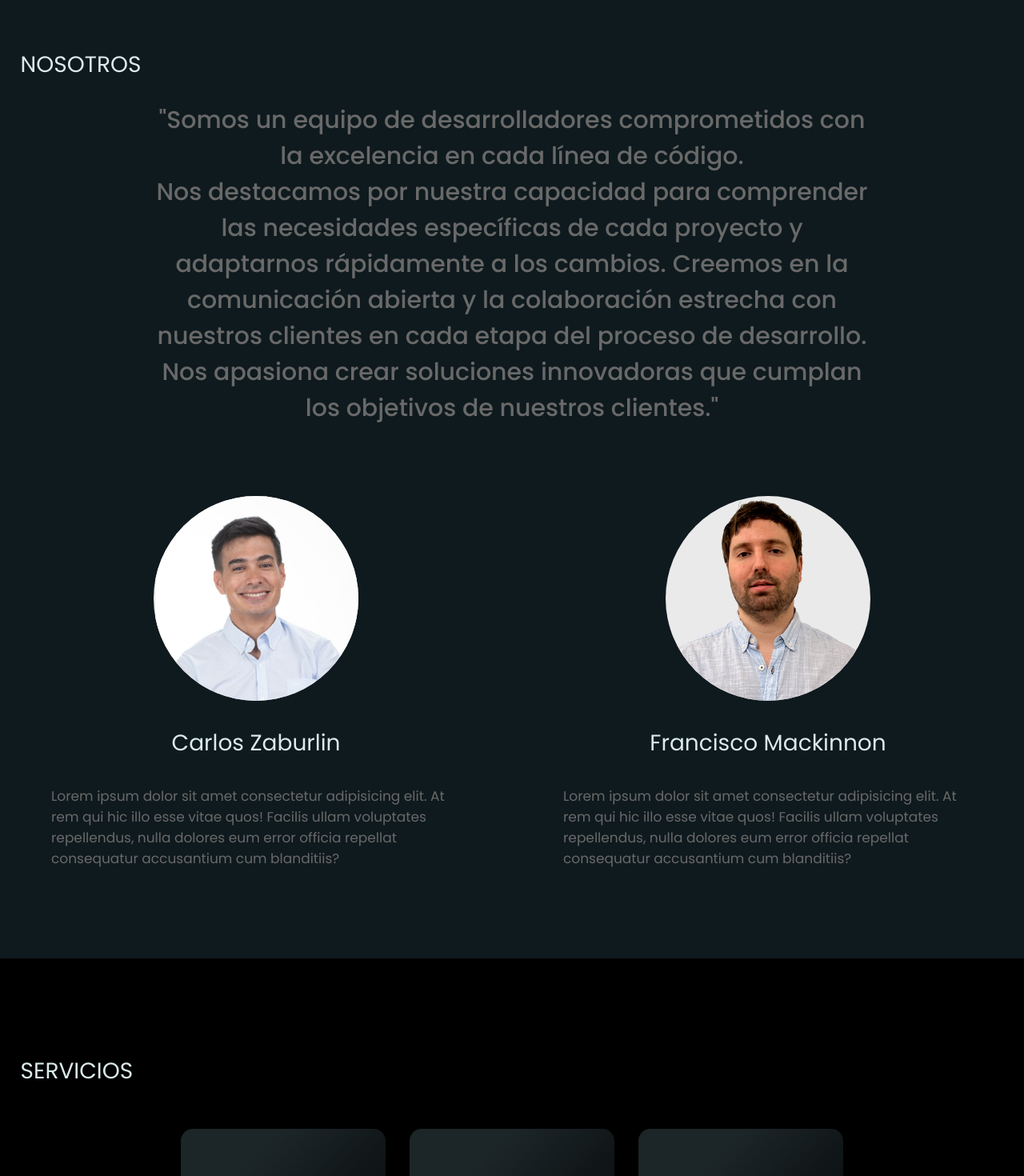
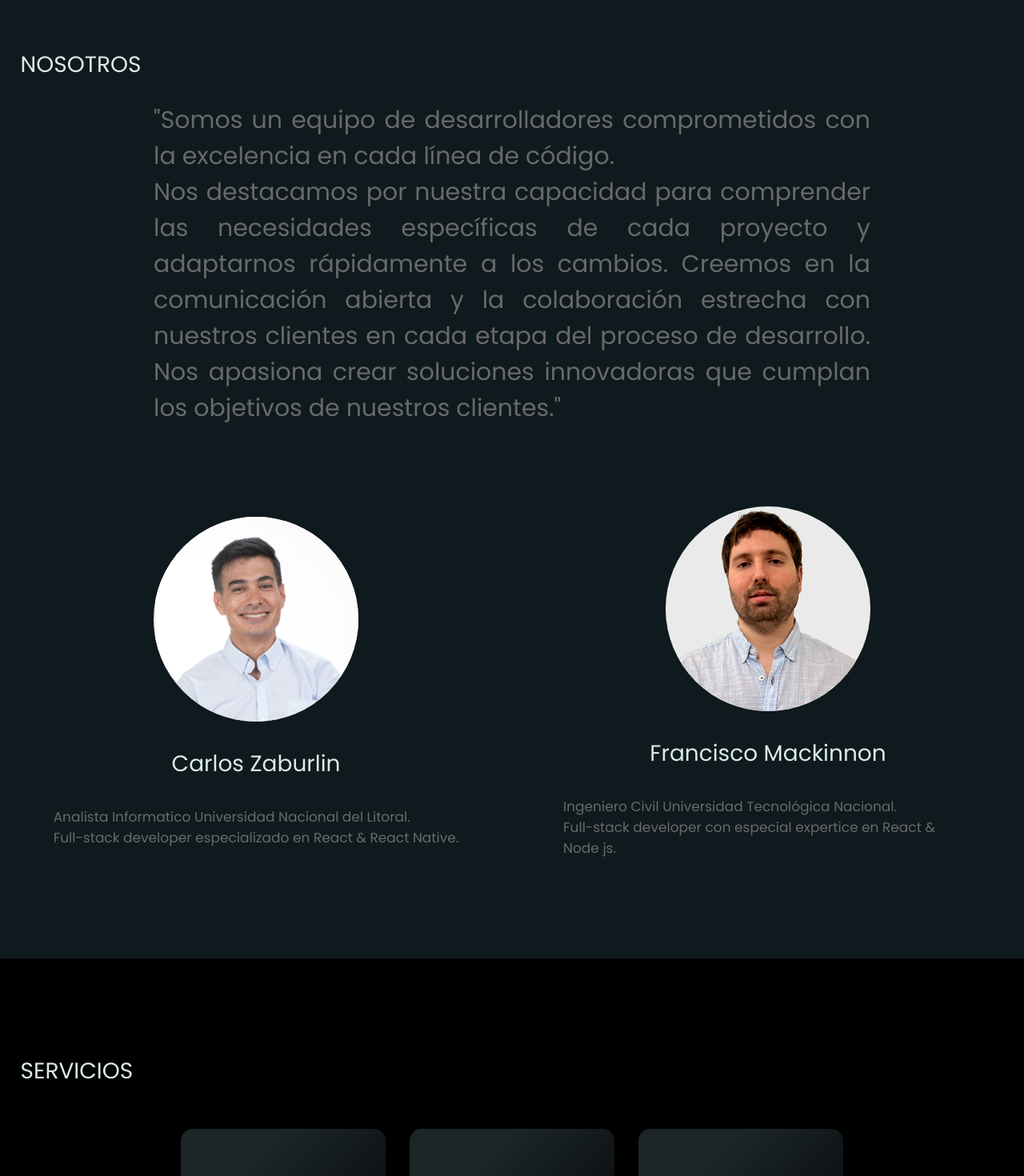
Before and after one commit to FranMack/ZMdevs, a React (Vite) app: page / in a window 1280 px wide. Shown: the part 1260-2730 px from the top of the page at 80% size. Built offline with nearby package versions, Linux system fonts and the light colour scheme.

Commit message:
FEAT: Favicon

```diff
--- a/index.html
+++ b/index.html
@@ -2,7 +2,7 @@
 <html lang="en">
   <head>
     <meta charset="UTF-8" />
-    <link rel="icon" type="image/svg+xml" href="/vite.svg" />
+    <link rel="icon"  type="image/png" href="/FavICON.png" />
     <meta name="viewport" content="width=device-width, initial-scale=1.0" />
     <link rel="preconnect" href="https://fonts.googleapis.com" />
     <link rel="preconnect" href="https://fonts.gstatic.com" crossorigin />
--- a/src/assets/clientes/infoClientes.js
+++ b/src/assets/clientes/infoClientes.js
@@ -1,11 +1,12 @@
 import imagenJosefina from "./Josefina.png";
 import imagenLovelia from "./lovelia.png";
 import imagenSharepass from "./sharepass.png";
+import imagenFortres from"./fortres.png";
 
 export const infoClientes = [
   {
-    name: "Josefina Mayorista",
-    image: imagenJosefina,
+    name: "Forertres",
+    image: imagenFortres,
   },
   {
     name: "Lovelia",
--- a/src/styles/components/_carrusel.scss
+++ b/src/styles/components/_carrusel.scss
@@ -161,7 +161,7 @@ height: 11%;
   .container-bullets{
 
   width: 40%;
-  height: 15%;
+  height: 12%;
   }
 
 
--- a/src/styles/views/_aboutUs.scss
+++ b/src/styles/views/_aboutUs.scss
@@ -22,9 +22,9 @@
   height: fit-content;
   p {
     font-size: 3rem;
-    font-weight: 500;
+    font-weight: 400;
     color: $cfDev_textSecundaryColor;
-    text-align: center;
+    text-align: justify;
   }
 }
 
@@ -56,6 +56,7 @@
     font-family: $cfDev_primaryFont;
     color: $cfDev_textSecundaryColor;
     font-size: 1.7rem;
+    text-align: start;
     margin-left: 10%;
     margin-right: 10%;
   }
@@ -78,7 +79,7 @@
 
 @media screen and (max-width: 678px) {
   .aboutUs-intro {
-    width: 90%;
+    width: 85%;
     p {
       font-size: 2rem;
       font-weight: 400;
@@ -93,7 +94,7 @@
 
   .aboutUs-container {
     h3 {
-      font-size: 4rem;
+      font-size: 3rem;
       text-align: center;
     }
   }
--- a/src/styles/views/_clients.scss
+++ b/src/styles/views/_clients.scss
@@ -62,7 +62,7 @@ aspect-ratio: 3;
 @media screen and (max-width:678px) {
 
   .clients-container { h3{
-    font-size: 4rem;
+    font-size: 3rem;
     text-align: center;
 }}
 
--- a/src/styles/views/_contact.scss
+++ b/src/styles/views/_contact.scss
@@ -153,7 +153,7 @@
 
   .contact-container {
      h3{
-    font-size: 4rem;
+    font-size: 3rem;
     text-align: center;
 }}
 
--- a/src/styles/views/_header.scss
+++ b/src/styles/views/_header.scss
@@ -63,9 +63,7 @@ video{
 }
 
 
- .sombraLogo {
 
-  }
 
 
 
--- a/src/styles/views/_header2.scss
+++ b/src/styles/views/_header2.scss
@@ -151,56 +151,6 @@
 
 
 
-  @media screen and (max-width:678px) {
-
-
-    .header2-container{
-
-
-        h3{
-
-            font-size: 2.5rem;
-            margin-top: 5%;
-
-        }
-
-    }
-
-    .header2-center-container{
-      padding-top: 12vh;
-
-      position: absolute;
-      display: flex;
-      flex-direction: column;
-      align-items: center;
-      z-index: 1; /* Asegura que el logo esté por encima del video */
-      width: 130%;
-      height: fit-content;
-
-
-    }
-
-
-    .header2-logo-container{
-
-        background-size: contain;
-        background-position: center;
-        width: 100%;
-        height: 20vh;
-
-    }
-
-    img{
-        height: 100%;
-        width: 100%;
-        object-fit:cover;
-        opacity: 1;
-        z-index: -1;
-    }
-
-
-
-  }
 
 
   @media screen and (max-width:1200px) {
@@ -238,3 +188,54 @@
     }
 
   }
+
+
+  @media screen and (max-width:678px) {
+
+
+    .header2-container{
+
+
+        h3{
+
+            font-size: 2.5rem;
+            margin-top: 5%;
+
+        }
+
+    }
+
+    .header2-center-container{
+
+      position: absolute;
+      display: flex;
+      flex-direction: column;
+      align-items: center;
+      z-index: 1; /* Asegura que el logo esté por encima del video */
+      width: 130%;
+      height: fi;
+
+
+    }
+
+
+    .header2-logo-container{
+
+        background-size: contain;
+        background-position: center;
+        width: 55%;
+
+
+    }
+
+    img{
+        height: 100%;
+        width: 100%;
+        object-fit:cover;
+        opacity: 1;
+        z-index: -1;
+    }
+
+
+
+  }
--- a/src/styles/views/_services.scss
+++ b/src/styles/views/_services.scss
@@ -47,7 +47,7 @@
 @media screen and (max-width:678px) {
 
   .services-container { h3{
-    font-size: 4rem;
+    font-size: 3rem;
     text-align: center;
 }}
   .services-center-container {
@@ -55,7 +55,7 @@
     width: fit-content;
     display: grid;
     grid-template-columns: repeat(1, 80vw);
-    grid-template-rows: repeat(6, 60vw);;
+    grid-template-rows: repeat(6, 80vw);;
     gap: 30px;
   }
 
--- a/src/views/AboutUs.jsx
+++ b/src/views/AboutUs.jsx
@@ -19,10 +19,8 @@ function AboutUs({ refAboutUs }) {
             </div>
             <h4>Carlos Zaburlin</h4>
             <p>
-              Lorem ipsum dolor sit amet consectetur adipisicing elit. At rem
-              qui hic illo esse vitae quos! Facilis ullam voluptates
-              repellendus, nulla dolores eum error officia repellat consequatur
-              accusantium cum blanditiis?
+              Analista Informatico Universidad Nacional del Litoral.<br/>
+              Full-stack developer especializado en React & React Native.
             </p>
           </article>
           <article className="aboutUs-article">
@@ -31,10 +29,8 @@ function AboutUs({ refAboutUs }) {
             </div>
             <h4>Francisco Mackinnon</h4>
             <p>
-              Lorem ipsum dolor sit amet consectetur adipisicing elit. At rem
-              qui hic illo esse vitae quos! Facilis ullam voluptates
-              repellendus, nulla dolores eum error officia repellat consequatur
-              accusantium cum blanditiis?
+              Ingeniero Civil Universidad Tecnológica Nacional.<br/>
+              Full-stack developer con especial expertice en React & Node js.
             </p>
           </article>
         </div>
```
Also changed, not shown: src/assets/our_services/iconsSVG.jsx (+2 -2 lines), public/FavICON.png (added), src/assets/clientes/fortres.png (added).
